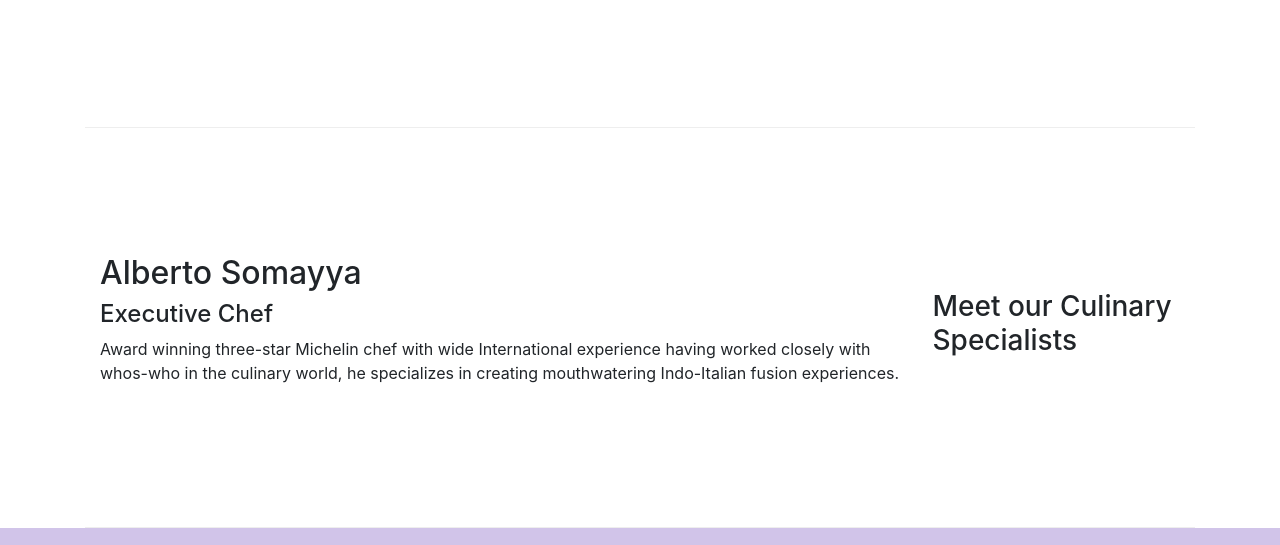
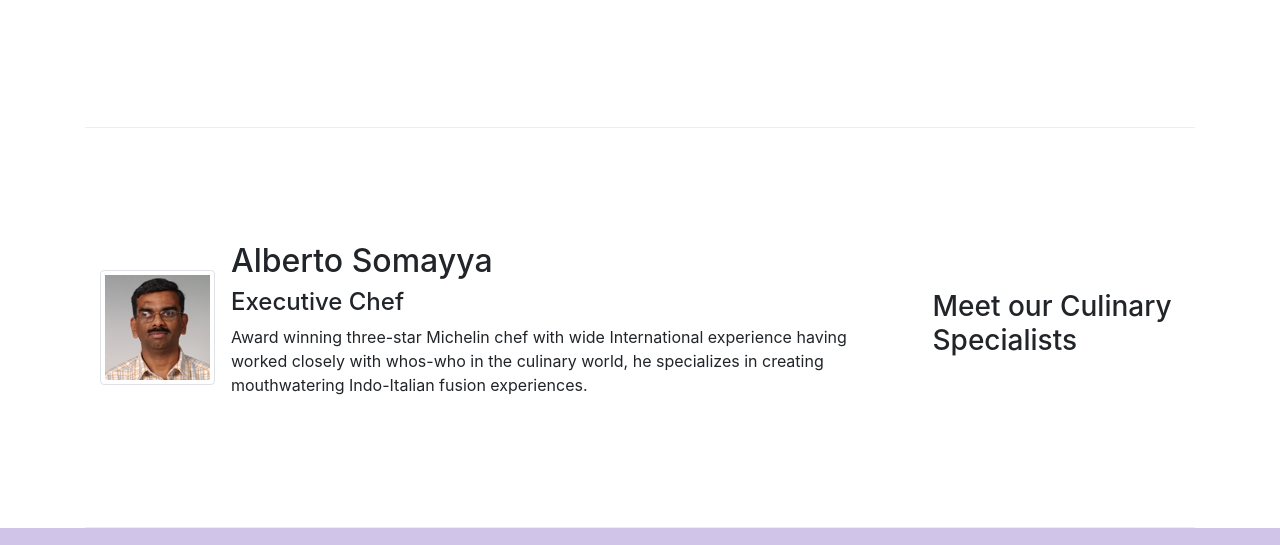
Before and after one commit to kaustubh87/Sample-Website-using-Bootstrap-4, a website: page index.html in a window 1280 px wide. Shown: the part 1006-1551 px from the top of the page. Drawn offline with nearby package versions, Linux system fonts and the light colour scheme.

Commit message:
Images and Media

```diff
--- a/index.html
+++ b/index.html
@@ -81,9 +81,14 @@
                 <h3>Meet our Culinary Specialists</h3>
             </div>
             <div class="col col-sm order-sm-first col-md">
-                <h2>Alberto Somayya</h2>
-                <h4>Executive Chef</h4>
-                <p>Award winning three-star Michelin chef with wide International experience having worked closely with whos-who in the culinary world, he specializes in creating mouthwatering Indo-Italian fusion experiences. </p>
+                <div class="media">
+                    <img src="img/alberto.png" alt="Alberto" class="mr-3 align-self-center img-thumbnail">
+                    <div class="media-body">
+                            <h2 class="mt-0">Alberto Somayya</h2>
+                            <h4>Executive Chef</h4>
+                            <p>Award winning three-star Michelin chef with wide International experience having worked closely with whos-who in the culinary world, he specializes in creating mouthwatering Indo-Italian fusion experiences. </p>
+                    </div>
+                </div>
             </div>
         </div>
     </div>
```
